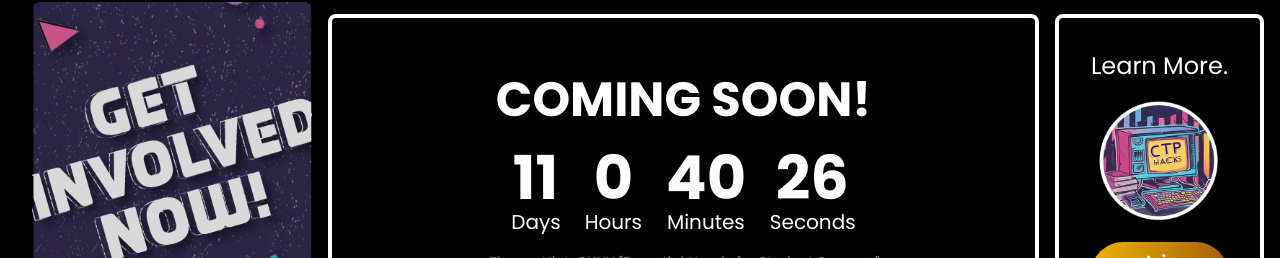
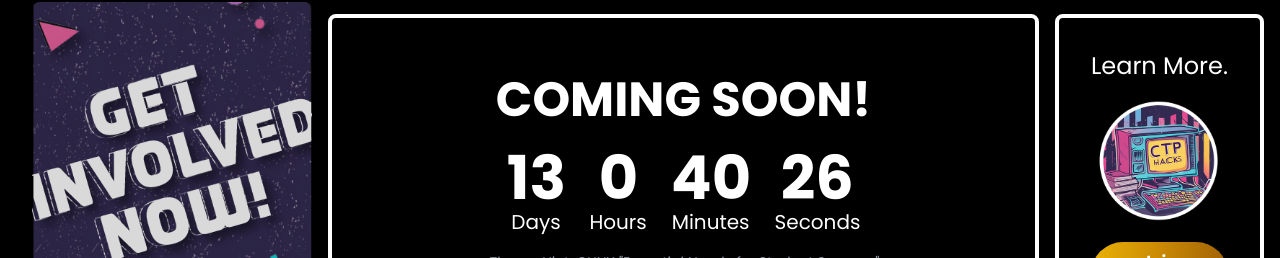
Before and after one commit to CUNYTechPrep/hackathon-2024, a React (Vite) app: page / in a window 1280 px wide. Shown: the part 894-1152 px from the top of the page. Built offline with nearby package versions, Linux system fonts and the light colour scheme.

Commit message:
update countdown timer to expire on the 21st

```diff
--- a/src/components/theme_cntdwn/Countdwn.jsx
+++ b/src/components/theme_cntdwn/Countdwn.jsx
@@ -4,7 +4,7 @@ import dc from '../../assets/dc.png';
 
 const Countdown = () => {
     const calculateTimeLeft = () => {
-        const targetDate = new Date("2024-08-19T00:00:00"); // Replace with your target date
+        const targetDate = new Date("2024-08-21T00:00:00"); // Replace with your target (Date|YYYY-MM-DD) & (Time|HH:MM:SS)
         const now = new Date();
         const difference = targetDate - now;
 
```
